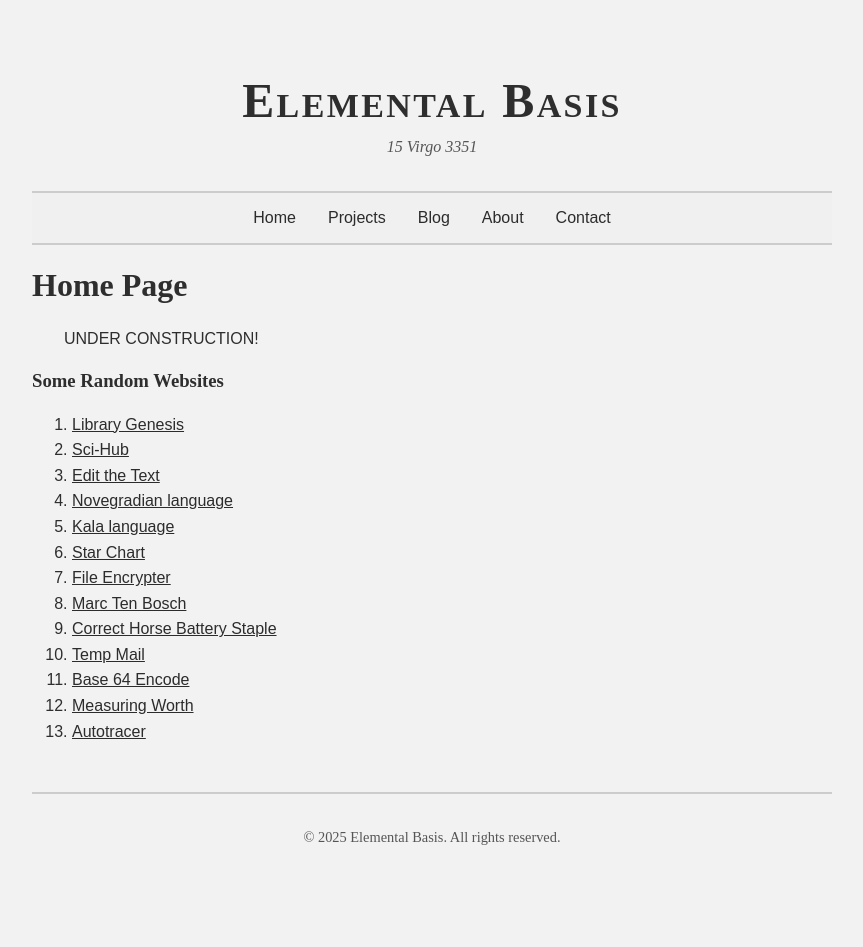
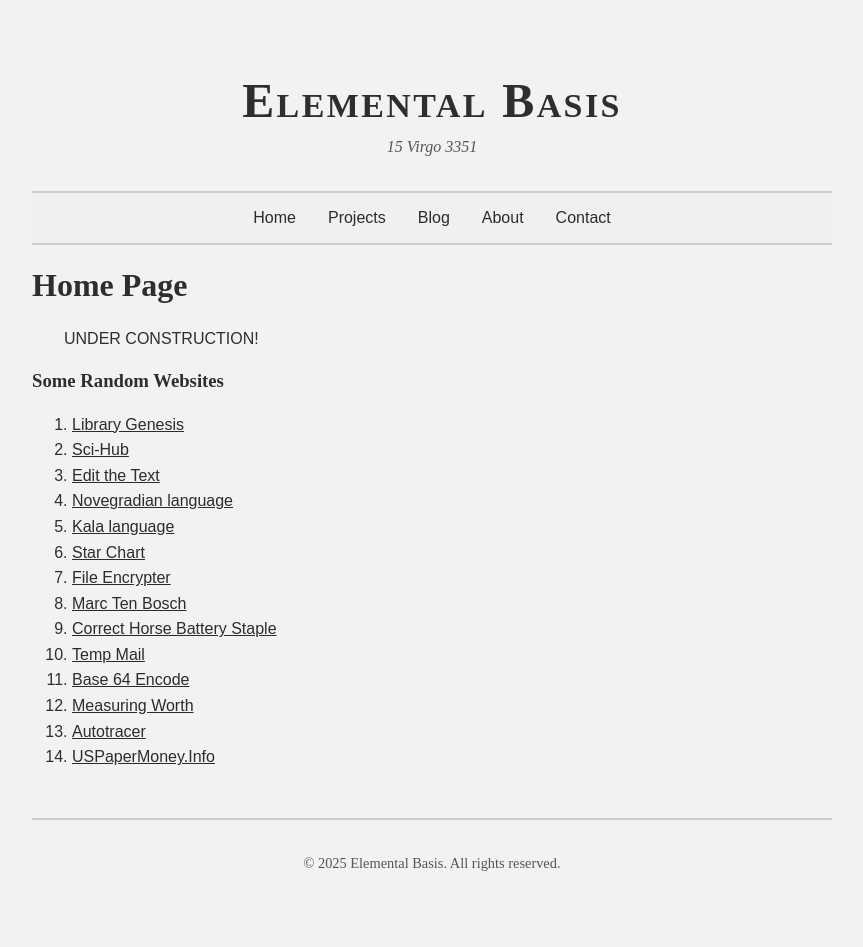
Before and after one commit to elementalbasis/elementalbasis.com, a Jekyll site: the page built from index.md, in a window 1280 px wide. Shown: the whole page, without its empty margins (208-1071 px from the left). Built offline with Jekyll 4.4.1, drawn with Linux system fonts in a browser that asks for light colours; before the commit the page ends 921 px from its top, so only the background shows below that.

Commit message:
Added a link to the list of links.

```diff
--- a/index.md
+++ b/index.md
@@ -21,3 +21,4 @@ UNDER CONSTRUCTION!
 11. [Base 64 Encode](https://www.base64encode.org/)
 12. [Measuring Worth](https://www.measuringworth.com/index.php)
 13. [Autotracer](https://www.autotracer.org/)
+14. [USPaperMoney.Info](https://www.uspapermoney.info/)
```
